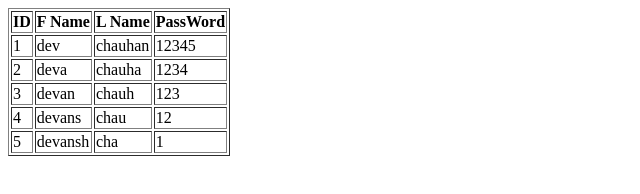
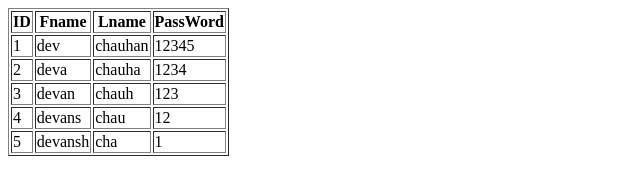
Before and after one commit to devanshu-73/TOPS_JavaScript, a plain HTML site: page Practice-Advance/sample.html in a window 1280 px wide. Shown: the full height of the page, 0-640 px from the left. Drawn offline with Linux system fonts and the light colour scheme.

Commit message:
updated...

```diff
--- a/Practice-Advance/sample.html
+++ b/Practice-Advance/sample.html
@@ -13,8 +13,8 @@
         <thead>
             <tr>
                 <th>ID</th>
-                <th>F Name</th>
-                <th>L Name</th>
+                <th>Fname</th>
+                <th>Lname</th>
                 <th>PassWord</th>
             </tr>
         </thead>
```
